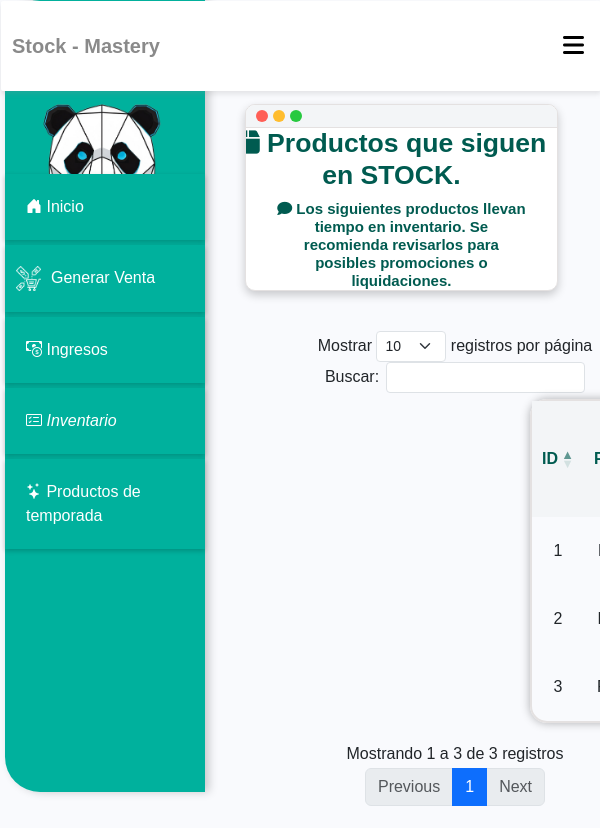
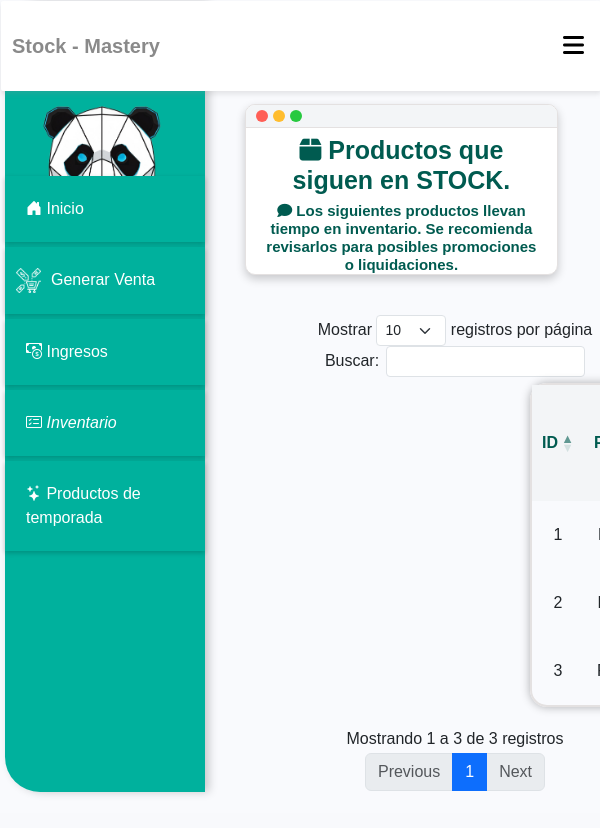
Before and after one commit to joseph13186/Gestor_De_Inventario, a PHP site: page /html/Admin/index.html in a window 600 px wide; the page is wider, and only the part inside the window is pictured. After the commit the page ends 795 px from the top of that part, so only its background shows below. Run offline with PHP 8.4, Linux system fonts and the light colour scheme; some libraries are stand-ins or nearby versions.

Commit message:
arreglos de hacer responsiva la pagina y cambio de imagen

```diff
--- a/css/index_admin.css
+++ b/css/index_admin.css
@@ -3,7 +3,9 @@
         margin: 0;
         font-family: Arial, sans-serif;
         background-color: #f9fafd;
-        overflow-x: hidden; /* Evita el desplazamiento horizontal */
+        overflow-x: hidden;
+        /* Evita el desplazamiento horizontal */
+
 
 
     }
@@ -184,9 +186,28 @@
     }
 
     @media (max-width: 768px) {
+
         .recommend,
         .table-container {
-            padding-left: calc(10px + 20px); /* Espacio para el menú más un margen */
-            width: calc(100% - 220px); /* Resta el espacio ocupado por el menú */
-            overflow-x: auto; /* Permite que los elementos se desplacen si es necesario */        }
+            padding-left: calc(10px + 20px);
+            /* Espacio para el menú más un margen */
+            width: calc(100% - 220px);
+            /* Resta el espacio ocupado por el menú */
+            overflow-x: auto;
+            /* Permite que los elementos se desplacen si es necesario */
+        }
+
+        /* Estilos del menú vertical */
+        .navigation-bar {
+            top: 2px;
+            /* Ajusta el tamaño de la barra lateral */
+            height: 98.8%;
+        }
+        .navbar{
+            left: 0; /* Evita que la navbar se salga del viewport */
+            width: 100%; /* Asegura que siempre ocupe el 100% del ancho */
+        }
+
+
+
     }
--- a/css/navbar_vertical.css
+++ b/css/navbar_vertical_horizontal.css
@@ -126,15 +126,16 @@
 .navbar-content {
     display: flex;
     align-items: center;
-    gap: 15px;
+    gap: 5px;
 }
 
 /* ✅ Hacer la navbar responsiva en pantallas pequeñas */
-@media (max-width: 742px) {
+/*742*/
+@media (max-width:960px){
     .navbar {
         left: 0px;
         width: 100%;
-        padding: 15px 10px;
+        padding: 5px 10px;
     }
 
     /* Muestra el botón hamburguesa */
@@ -144,14 +145,17 @@
 
     /* Oculta el contenido de la navbar por defecto */
     .navbar-content {
-        display: none;
+        display: none ;
         flex-direction: column;
         position: absolute;
         top: 60px;
-        left: 0;
+        left: 32%;
         right: 0;
         background: white;
-        width: 100%;
+        /* Ajusta el ancho del menu desplegable */
+        width: 68%;
+         /* Para que no sea demasiado ancho */
+        max-width: 470px;
         box-shadow: 0px 3px 5px rgba(0, 0, 0, 0.2);
         padding: 10px;
         text-align: center;
@@ -182,7 +186,11 @@
         margin-left: 0; /* Iconos se alinean a la izquierda */
         gap: 20px;
     }
+
+
+
 }
+
 
 /* En pantallas más grandes (superiores a 1024px), ajustamos la distribución */
 @media (min-width: 1024px) {
@@ -203,7 +211,7 @@
         background: none;
         box-shadow: none;
         padding: 0;
-        width: auto;
+
     }
 
     .navbar-content a {
@@ -222,7 +230,10 @@
     }
 }
 
+
+
 /* En pantallas intermedias (de 742px a 1024px), mantén el diseño original */
+/*
 @media (min-width: 742px) and (max-width: 1024px) {
     .navbar {
         left: 205px;
@@ -231,7 +242,8 @@
 
     .navbar-content {
         display: flex;
-        flex-direction: row; /* Los elementos permanecen en fila */
+        Los elementos permanecen en fila
+        flex-direction: row;
         gap: 15px;
     }
 
@@ -239,3 +251,6 @@
         margin-left: auto;
     }
 }
+
+
+*/
--- a/css/recommed.css
+++ b/css/recommed.css
@@ -1,16 +1,19 @@
-
 .recommend {
     display: flex;
     /* Alinea la ventana a la izquierda */
-    justify-content: flex-start; /* Alinea la ventana respetando la barra lateral */
+    justify-content: flex-start;
+    /* Alinea la ventana respetando la barra lateral */
     /* Asegura que la ventana se despliegue correctamente */
     margin-top: 60px;
     /* Deja un margen a la izquierda */
     padding: 20px;
     align-items: center;
-    min-height: 50px; /* Se ajusta mejor en pantallas pequeñas */
-    max-width: 85%; /* Evita que ocupe todo el ancho */
+    min-height: 50px;
+    /* Se ajusta mejor en pantallas pequeñas */
+    max-width: 85%;
+    /* Evita que ocupe todo el ancho */
     margin-left: 225px;
+
     h2 {
         font-weight: bold;
     }
@@ -19,8 +22,9 @@
 
 
 .mac-window {
-    width:500px;
-    max-width: 92%; /* Permite que se reduzca en pantallas pequeñas */
+    width: 500px;
+    max-width: 92%;
+    /* Permite que se reduzca en pantallas pequeñas */
     /* Ajusta el tamaño de la ventana */
     background: white;
     border-radius: 10px;
@@ -29,8 +33,9 @@
     font-family: Arial, sans-serif;
     border: 1px solid rgb(228, 225, 225);
     display: flex;
+        /* Asegura que los elementos estén en columna */
+
     flex-direction: column;
-    /* Asegura que los elementos estén en columna */
 }
 
 
@@ -81,11 +86,41 @@
 
 .recommend-2 {
     display: flex;
-    flex-wrap: wrap; /* Permite que el texto se ajuste en varias líneas */
+    flex-wrap: wrap;
+    /* Permite que el texto se ajuste en varias líneas */
     justify-content: center;
     text-align: center;
     padding: 17px;
+
     h3 {
         font-weight: bold;
     }
 }
+
+
+
+/* En pantallas más grandes (superiores a 1024px), ajustamos la distribución */
+@media (min-width: 1024px) {}
+
+
+/* En pantallas intermedias (de 742px a 1024px), mantén el diseño original */
+@media (min-width: 450px) and (max-width: 1024px) {
+    h2 {
+        font-size: 25px;
+        /* Evita que las líneas sean muy largas */
+        max-width: 90%;
+        /* Centra el texto */
+        text-align: center;
+        /* Asegura que el margen esté centrado */
+        margin: 7px auto;
+    }
+
+    h3 {
+        font-size: 15px;
+         /* Evita que las líneas sean muy largas */
+         max-width: 120%;
+         /* Centra el texto */
+         text-align: center;
+    }
+
+}
--- a/css/table.css
+++ b/css/table.css
@@ -20,6 +20,7 @@ th {
 
 
 .table-container {
+    overflow-x: auto; /* Permite el desplazamiento horizontal */
     margin: 20px;
     margin-left: 250px; /* Asegúrate de que este valor coincida con el ancho del menú vertical */
 }
--- a/html/Admin/index.html
+++ b/html/Admin/index.html
@@ -8,7 +8,7 @@
     <link rel="stylesheet" href="https://cdnjs.cloudflare.com/ajax/libs/twitter-bootstrap/5.3.0/css/bootstrap.min.css">
 
     <link rel="stylesheet" href="/css/index_admin.css">
-    <link rel="stylesheet" href="/css/navbar_vertical.css">
+    <link rel="stylesheet" href="/css/navbar_vertical_horizontal.css">
     <link rel="stylesheet" href="/css/recommed.css">
     <link rel="stylesheet" href="/css/table.css">
     <link rel="stylesheet" href="https://cdn.jsdelivr.net/npm/bootstrap-icons@1.11.3/font/bootstrap-icons.min.css">
@@ -39,7 +39,7 @@
             </div>
 
             <div class="user-menu">
-                <img src="/img/Panda Admin.png" alt="Usuario" class="user-avatar">
+                <img src="/img/panda Admin 1.png" alt="Usuario" class="user-avatar">
                 <span class="user-name">Nombre del Usuario</span>
                 <i class="fa-solid fa-chevron-down"></i>
                 <ul class="dropdown-menu">
@@ -67,7 +67,7 @@
                         <img src="/img/ventas (1).png" class="generar-venta">Generar Venta</img>
                     </a>
                 </li>
-                <li <li>
+                <li>
                     <a href="#">
                         <i class="bi bi-cash-coin"></i>
                         Ingresos
@@ -167,6 +167,7 @@
         </table>
     </div>
 
+
     <script defer src="https://code.jquery.com/jquery-3.7.1.js"></script>
     <script defer
         src="https://cdnjs.cloudflare.com/ajax/libs/twitter-bootstrap/5.3.0/js/bootstrap.bundle.min.js"></script>
```
Also changed, not shown: img/Ad.png (added), img/Panda Trabajador 1.png (added), img/Trabajador.png (added), img/panda Admin 1.png (added), js/navbar-vertical.js (line endings or trailing spaces).
